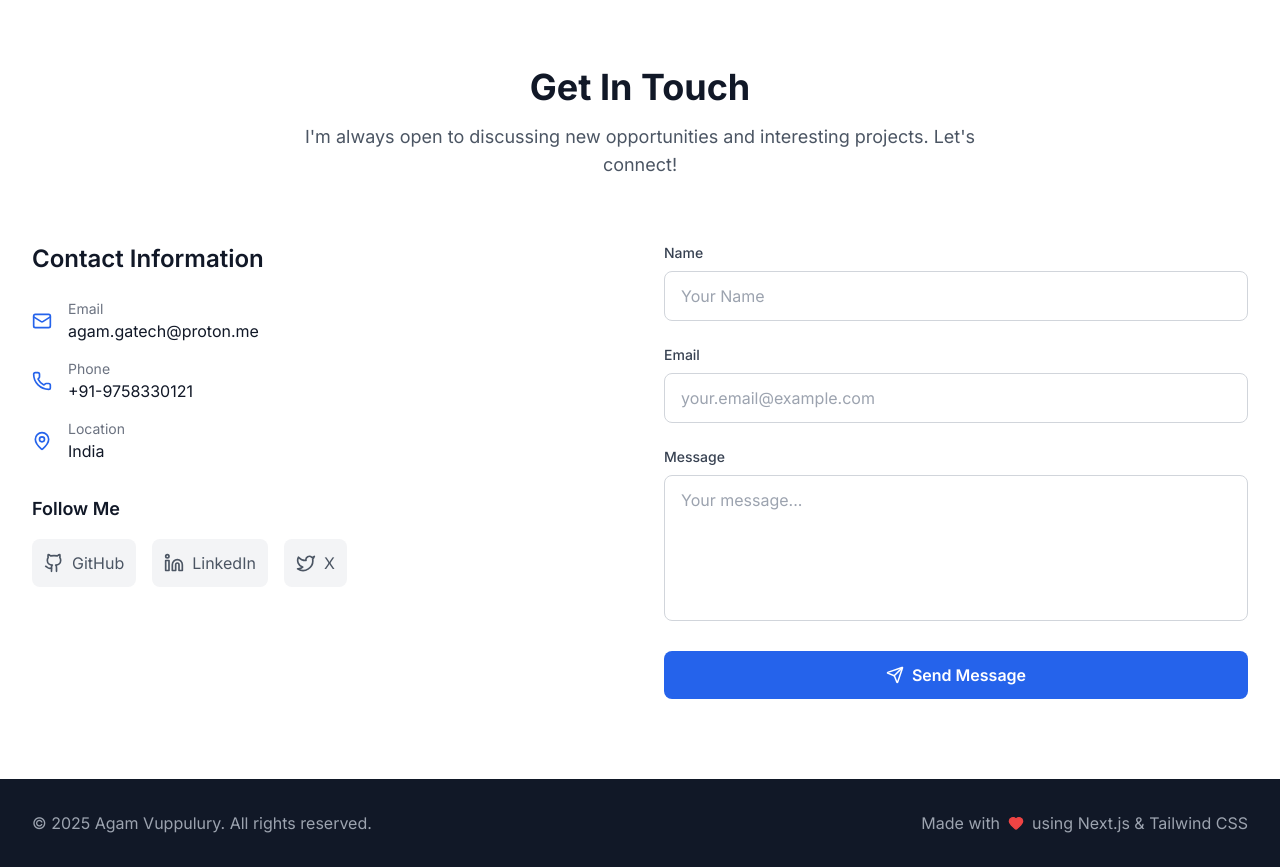
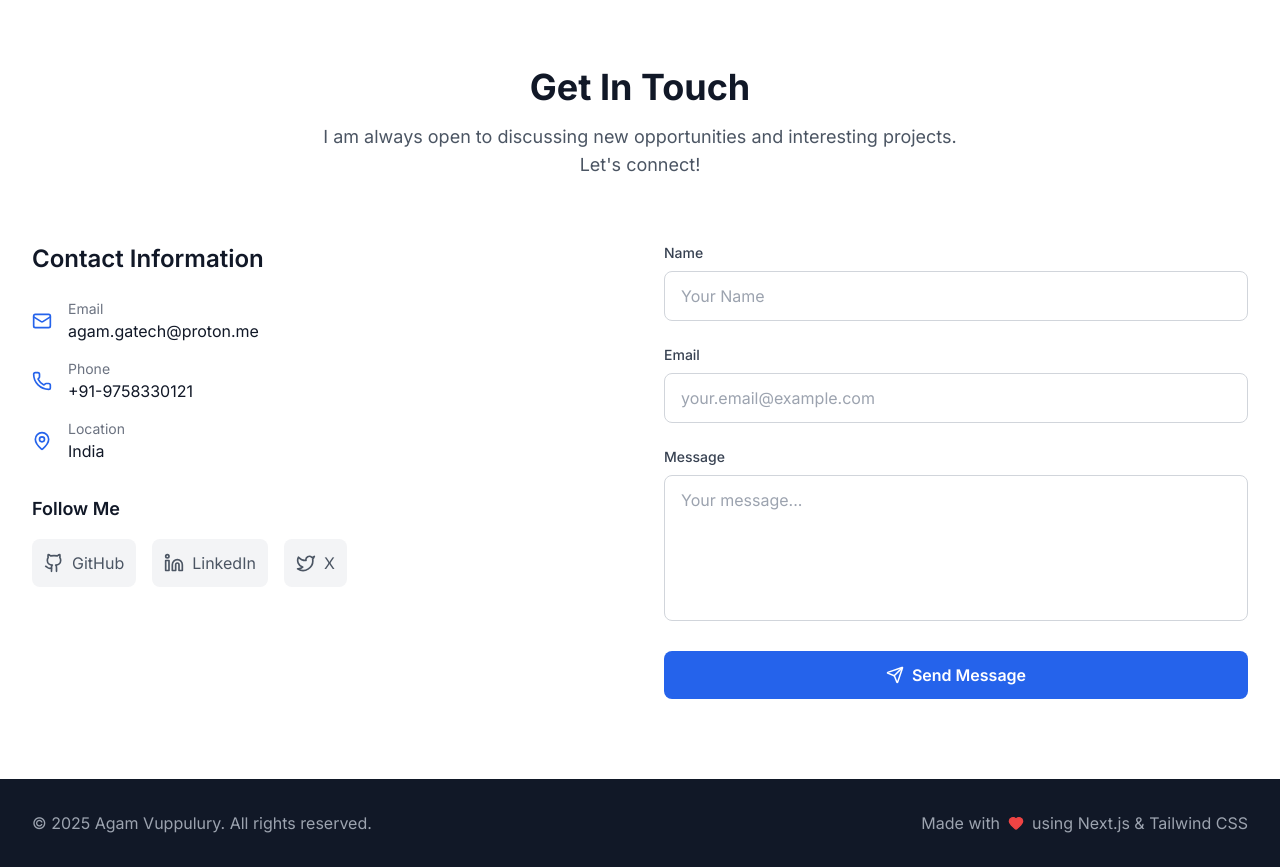
Before and after one commit to v-agam/my_webpage, a Next.js app: page / in a window 1280 px wide. Shown: the part 4620-5487 px from the top of the page. Built offline with nearby package versions, Linux system fonts and the light colour scheme.

Commit message:
Update contact.js

```diff
--- a/src/components/contact.js
+++ b/src/components/contact.js
@@ -73,7 +73,7 @@ export default function Contact() {
             Get In Touch
           </h2>
           <p className="text-lg text-gray-600 dark:text-gray-300 max-w-2xl mx-auto">
-            I'm always open to discussing new opportunities and interesting projects. Let's connect!
+            I am always open to discussing new opportunities and interesting projects. Let&apos;s connect!
           </p>
         </div>
 
@@ -192,7 +192,7 @@ export default function Contact() {
 
               {submitStatus === 'success' && (
                 <p className="text-green-600 dark:text-green-400 text-center">
-                  Message sent successfully! I'll get back to you soon.
+                  Message sent successfully! I&apos;ll get back to you soon.
                 </p>
               )}
 
```
